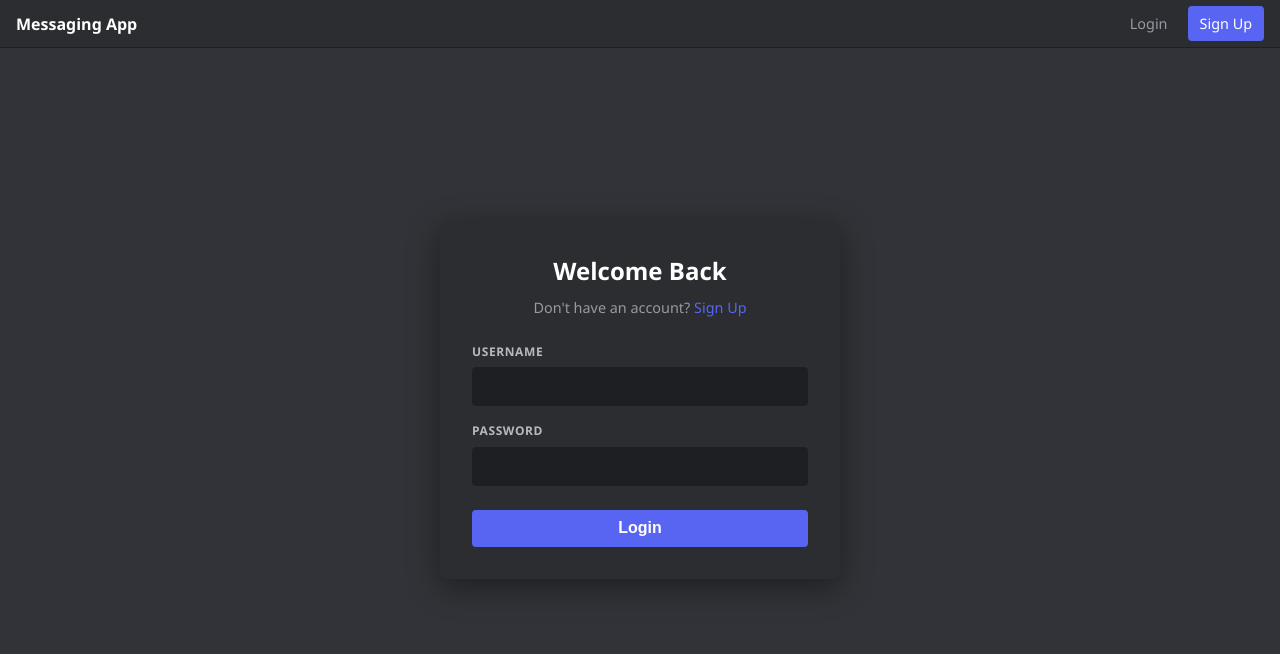
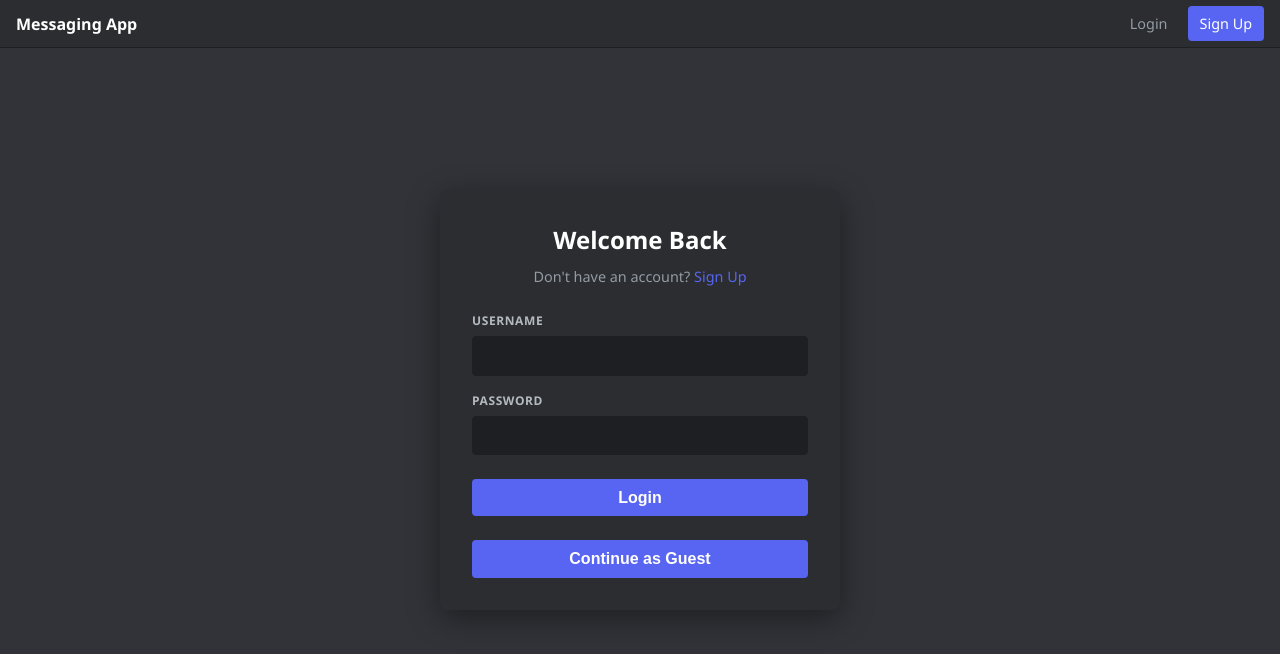
Before and after one commit to RaphaelM20/messaging-app, a React (Vite) app: page /login in a window 1280 px wide. Shown: the top 654 px of the page. Built offline with nearby package versions, Linux system fonts and the light colour scheme.

Commit message:
added guest login

```diff
--- a/src/index.css
+++ b/src/index.css
@@ -218,6 +218,23 @@ body {
 }
 
 .auth-btn:hover {
+  background: #4752c4;
+}
+
+.auth-btn-guest {
+  padding: 0.6rem;
+  background: #5865f2;
+  color: #ffffff;
+  border: none;
+  border-radius: 4px;
+  font-size: 1rem;
+  font-weight: 600;
+  cursor: pointer;
+  margin-top: 0.5rem;
+  transition: background 0.15s;
+}
+
+.auth-btn-guest:hover {
   background: #4752c4;
 }
 
--- a/src/pages/LoginPage.jsx
+++ b/src/pages/LoginPage.jsx
@@ -36,6 +36,19 @@ function LoginPage({ setToken }) {
     }
   };
 
+  const handleGuestLogin = async () => {
+    const response = await fetch(`${import.meta.env.VITE_API_URL}/login`, {
+      method: "POST",
+      headers: {
+        "Content-Type": "application/json",
+      },
+      body: JSON.stringify({ username: "guest", password: "guest123" }),
+    });
+    const data = await response.json();
+    setToken(data.token);
+    navigate("/");
+  };
+
   return (
     <div className="auth-container">
       <div className="auth-card">
@@ -68,6 +81,9 @@ function LoginPage({ setToken }) {
           <button type="submit" className="auth-btn">
             Login
           </button>
+          <button type="submit" className="auth-btn-guest">
+            Continue as Guest
+          </button>
         </form>
       </div>
     </div>
```
